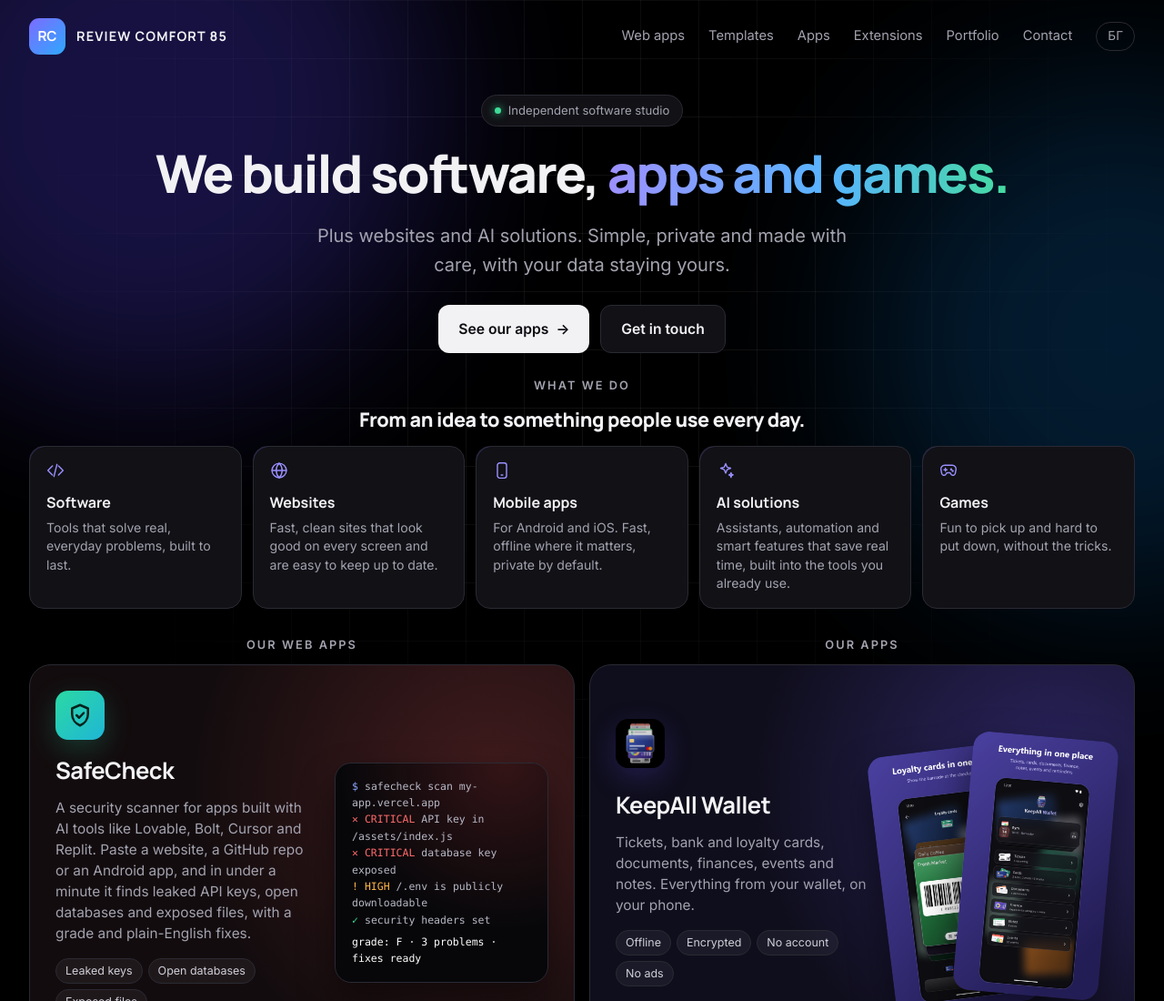
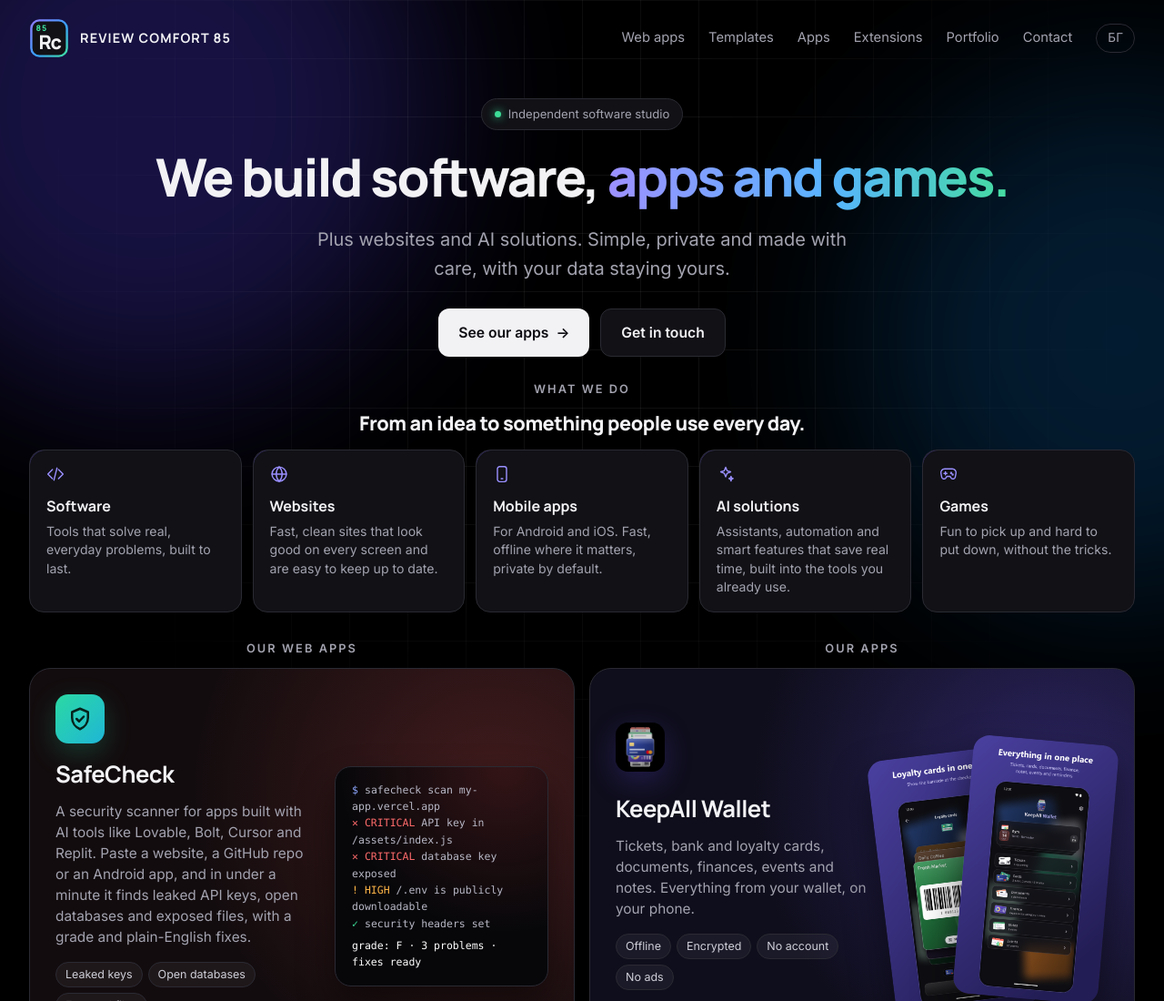
Before and after one commit to ReviewComfort85/website, a plain HTML site: page index.html in a window 1280 px wide. Shown: the top 1100 px of the page at 91% size. Drawn offline with Linux system fonts and the light colour scheme.

Commit message:
New logo: Rc 85 element tile in the header, plus a tab icon for the home page
Co-Authored-By: Claude <noreply@anthropic.com>

```diff
--- a/index.html
+++ b/index.html
@@ -9,6 +9,7 @@
 <link rel="preconnect" href="https://fonts.googleapis.com">
 <link rel="preconnect" href="https://fonts.gstatic.com" crossorigin>
 <link href="https://fonts.googleapis.com/css2?family=Inter:wght@400;500;600&family=Manrope:wght@600;700;800&display=swap" rel="stylesheet">
+<link rel="icon" href="favicon.svg" type="image/svg+xml">
 <link rel="stylesheet" href="site.css">
 <script src="lang.js"></script>
 <style>
@@ -27,7 +28,7 @@
   nav { padding: 26px 0; }
   .brand { display: flex; align-items: center; gap: 10px; color: var(--text); font-weight: 800; letter-spacing: .06em; font-size: .92rem; }
   .brand:hover { text-decoration: none; }
-  .mark { width: 30px; height: 30px; border-radius: 9px; background: linear-gradient(135deg, #7c6cff, #2ea8ff); display: grid; place-items: center; font-size: .72rem; color: #fff; letter-spacing: 0; }
+  .mark { width: 38px; height: 38px; flex: none; display: block; }
   .navlinks { display: flex; align-items: center; gap: 26px; font-size: .92rem; }
   .navlinks a { color: var(--muted); }
   .navlinks a:hover { color: var(--text); text-decoration: none; }
@@ -145,7 +146,7 @@
   .top .hero h1 { font-size: clamp(2.1rem, 4.5vw, 4.1rem); max-width: none; letter-spacing: -.035em; }
   @media (min-width: 900px) { .top .hero h1 { white-space: nowrap; } }
   .brand { font-size: 1.12rem; gap: 12px; }
-  .mark { width: 40px; height: 40px; border-radius: 11px; font-size: .95rem; }
+  .mark { width: 44px; height: 44px; }
   .top section { padding: 0; }
   .top .label, .top h2.big { text-align: center; margin-left: auto; margin-right: auto; }
   .top h2.big { font-size: 1.35rem; margin-bottom: 16px; max-width: none; }
@@ -204,7 +205,7 @@
 <div class="wrap">
 
 <nav>
-  <a class="brand" href="./"><span class="mark">RC</span>REVIEW COMFORT 85</a>
+  <a class="brand" href="./"><svg class="mark" viewBox="0 0 64 64" role="img" aria-label="Rc 85"><defs><linearGradient id="rcg" x1="0" y1="0" x2="1" y2="1"><stop offset="0" stop-color="#8f7dff"/><stop offset=".55" stop-color="#3aa0ff"/><stop offset="1" stop-color="#3fe0a0"/></linearGradient></defs><rect x="3.500" y="3.500" width="57" height="57" rx="13" fill="#111116" stroke="url(#rcg)" stroke-width="3.500"/><text x="11" y="21" font-family="Manrope, Inter, sans-serif" font-weight="800" font-size="13" fill="#3fe0a0">85</text><text x="33" y="50" font-family="Manrope, Inter, sans-serif" font-weight="800" font-size="31" letter-spacing="-1.500" text-anchor="middle" fill="#f2f2f5">Rc</text></svg>REVIEW COMFORT 85</a>
   <div class="navlinks">
     <a href="#webapps"><span class="en">Web apps</span><span class="bg">Уеб приложения</span></a>
     <a href="#templates"><span class="en">Templates</span><span class="bg">Шаблони</span></a>
```
Also changed, not shown: bugcompass/index.html (+2 -2 lines), favicon.svg (added).
